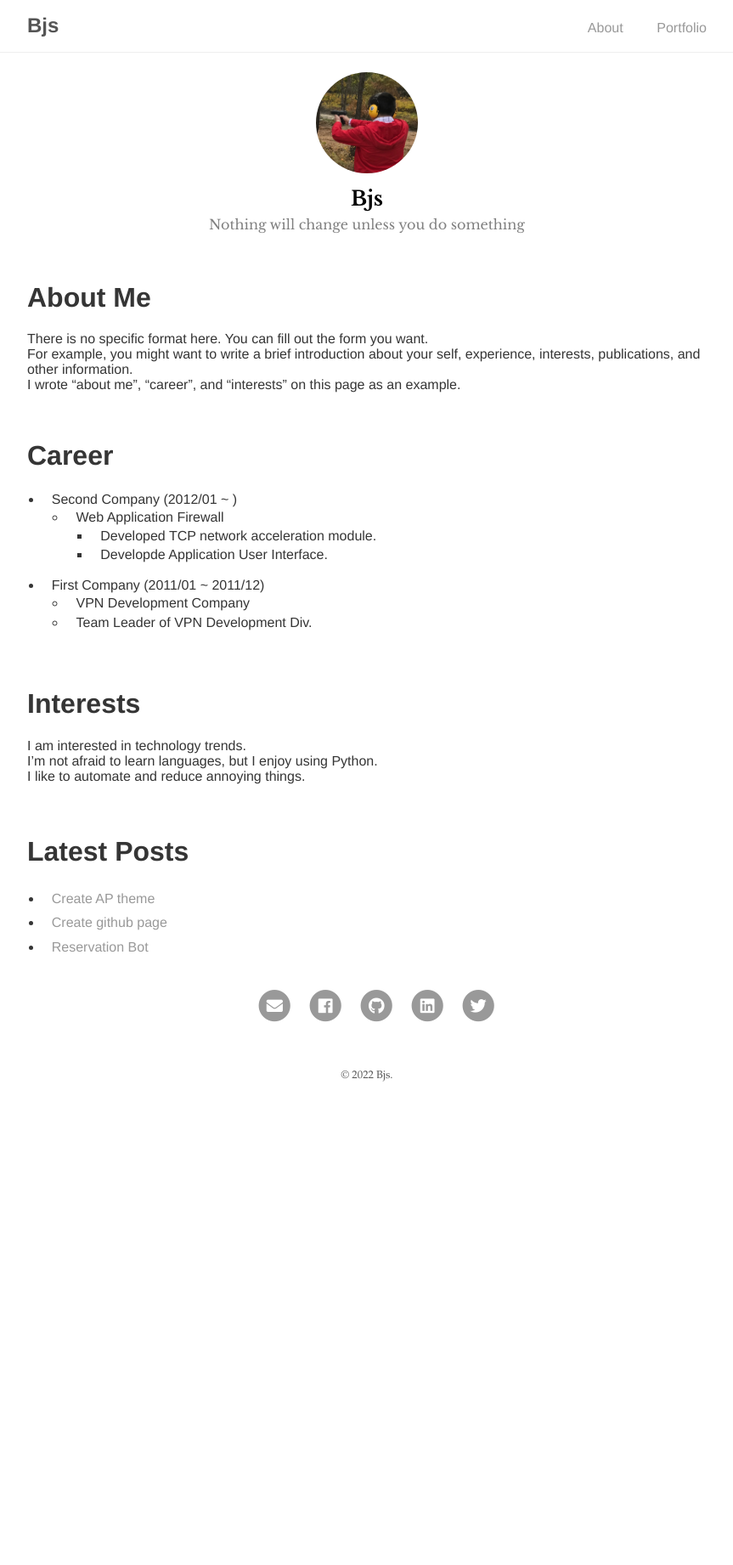
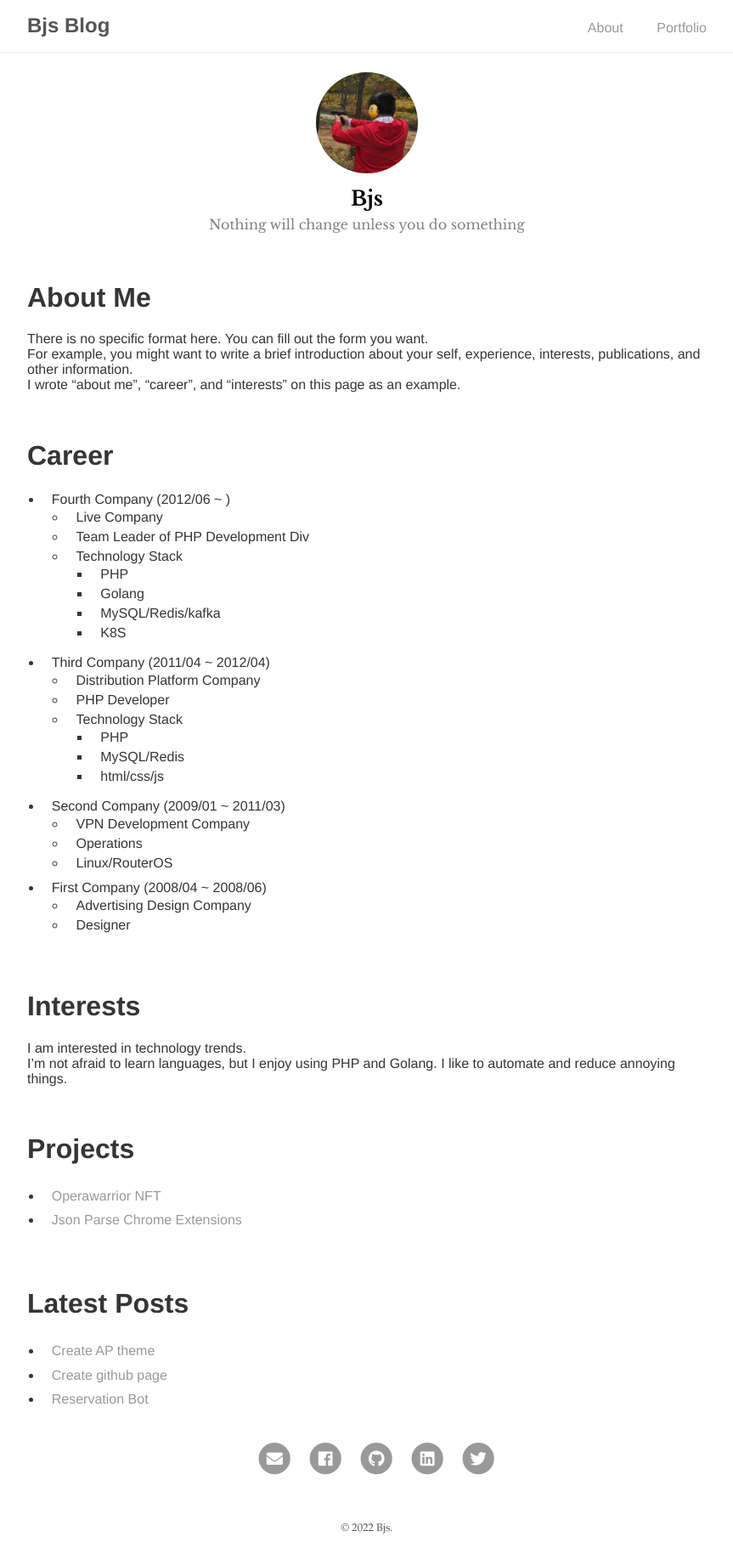
Before and after one commit to banjuanshu/banjuanshu.github.io, a Jekyll site: the page built from docs/index.md, in a window 1280 px wide. Shown: the whole page at 85% size, without its empty margins (208-1071 px from the left). Built offline with Jekyll 4.4.1, drawn with Linux system fonts in a browser that asks for light colours; before the commit the page ends 1309 px from its top, so only the background shows below that.

Commit message:
fix(base): init

```diff
--- a/docs/_config.yml
+++ b/docs/_config.yml
@@ -1,5 +1,5 @@
 # Site settings
-title: Bjs
+title: Bjs Blog
 baseurl: "/"
 url: "https://banjuanshu.github.io"
 google_analytics: "G-QE6N2DJECK" # Tracking ID, e.g. "UA-000000-01"
--- a/docs/_includes/icons.html
+++ b/docs/_includes/icons.html
@@ -1,6 +1,6 @@
 {% if site.social.email %}
 <li>
-  <a href="mailto:{{ site.author.email }}" title="email">
+  <a href="mailto:{{ site.author.email }}" title="email" target="_blank" rel="nofollow">
     <span class="fa-stack fa-lg">
       <i class="fa fa-circle fa-stack-2x"></i>
       <i class="fa fa-envelope fa-stack-1x fa-inverse"></i>
@@ -11,7 +11,7 @@
 
 {% if site.social.behance %}
 <li>
-  <a href="https://www.behance.net/{{ site.social.behance }}" title="{{ site.social.default_txt }} Behance">
+  <a href="https://www.behance.net/{{ site.social.behance }}" title="{{ site.social.default_txt }} Behance" target="_blank" rel="nofollow">
     <span class="fa-stack fa-lg">
       <i class="fa fa-circle fa-stack-2x"></i>
       <i class="fab fa-behance fa-stack-1x fa-inverse"></i>
@@ -22,7 +22,7 @@
 
 {% if site.social.bitbucket %}
 <li>
-  <a href="https://bitbucket.org/{{ site.social.bitbucket }}" title="{{ site.social.default_txt }} Bitbucket">
+  <a href="https://bitbucket.org/{{ site.social.bitbucket }}" title="{{ site.social.default_txt }} Bitbucket" target="_blank" rel="nofollow">
     <span class="fa-stack fa-lg">
       <i class="fa fa-circle fa-stack-2x"></i>
       <i class="fab fa-bitbucket fa-stack-1x fa-inverse"></i>
@@ -33,7 +33,7 @@
 
 {% if site.social.dribbble %}
 <li>
-  <a href="https://dribbble.com/{{ site.social.dribbble }}" title="{{ site.social.default_txt }} Dribbble">
+  <a href="https://dribbble.com/{{ site.social.dribbble }}" title="{{ site.social.default_txt }} Dribbble" target="_blank" rel="nofollow">
     <span class="fa-stack fa-lg">
       <i class="fa fa-circle fa-stack-2x"></i>
       <i class="fab fa-dribbble fa-stack-1x fa-inverse"></i>
@@ -44,7 +44,7 @@
 
 {% if site.social.facebook %}
 <li>
-  <a href="https://www.facebook.com/{{ site.social.facebook }}" title="{{ site.social.default_txt }} Facebook">
+  <a href="https://www.facebook.com/{{ site.social.facebook }}" title="{{ site.social.default_txt }} Facebook" target="_blank" rel="nofollow">
     <span class="fa-stack fa-lg">
       <i class="fa fa-circle fa-stack-2x"></i>
       <i class="fab fa-facebook fa-stack-1x fa-inverse"></i>
@@ -55,7 +55,7 @@
 
 {% if site.social.flickr %}
 <li>
-  <a href="https://www.flickr.com/photos/{{ site.social.flickr }}" title="{{ site.social.default_txt }} Flickr">
+  <a href="https://www.flickr.com/photos/{{ site.social.flickr }}" title="{{ site.social.default_txt }} Flickr" target="_blank" rel="nofollow">
     <span class="fa-stack fa-lg">
       <i class="fa fa-circle fa-stack-2x"></i>
       <i class="fab fa-flickr fa-stack-1x fa-inverse"></i>
@@ -66,7 +66,7 @@
 
 {% if site.social.github %}
 <li>
-  <a href="https://github.com/{{ site.social.github }}" title="{{ site.social.default_txt }} GitHub">
+  <a href="https://github.com/{{ site.social.github }}" title="{{ site.social.default_txt }} GitHub" target="_blank" rel="nofollow">
     <span class="fa-stack fa-lg">
       <i class="fa fa-circle fa-stack-2x"></i>
       <i class="fab fa-github fa-stack-1x fa-inverse"></i>
@@ -77,7 +77,7 @@
 
 {% if site.social.google_plus %}
 <li>
-  <a href="https://plus.google.com/{{ site.social.google_plus }}" title="{{ site.social.default_txt }} Google+">
+  <a href="https://plus.google.com/{{ site.social.google_plus }}" title="{{ site.social.default_txt }} Google+" target="_blank" rel="nofollow">
     <span class="fa-stack fa-lg">
       <i class="fa fa-circle fa-stack-2x"></i>
       <i class="fab fa-google-plus fa-stack-1x fa-inverse"></i>
@@ -88,7 +88,7 @@
 
 {% if site.social.instagram %}
 <li>
-  <a href="http://instagram.com/{{ site.social.instagram }}" title="{{ site.social.default_txt }} Instagram">
+  <a href="http://instagram.com/{{ site.social.instagram }}" title="{{ site.social.default_txt }} Instagram" target="_blank" rel="nofollow">
     <span class="fa-stack fa-lg">
       <i class="fa fa-circle fa-stack-2x"></i>
       <i class="fab fa-instagram fa-stack-1x fa-inverse"></i>
@@ -99,7 +99,7 @@
 
 {% if site.social.keybase %}
 <li>
-  <a href="https://keybase.io/{{ site.social.keybase }}" title="{{ site.social.default_txt }} Keybase">
+  <a href="https://keybase.io/{{ site.social.keybase }}" title="{{ site.social.default_txt }} Keybase" target="_blank" rel="nofollow">
     <span class="fa-stack fa-lg">
       <i class="fa fa-circle fa-stack-2x"></i>
       <i class="fa fa-key fa-stack-1x fa-inverse"></i>
@@ -110,7 +110,7 @@
 
 {% if site.social.linkedin %}
 <li>
-  <a href="{{ site.social.linkedin }}" title="{{ site.social.default_txt }} LinkedIn">
+  <a href="{{ site.social.linkedin }}" title="{{ site.social.default_txt }} LinkedIn" target="_blank" rel="nofollow">
     <span class="fa-stack fa-lg">
       <i class="fa fa-circle fa-stack-2x"></i>
       <i class="fab fa-linkedin fa-stack-1x fa-inverse"></i>
@@ -121,7 +121,7 @@
 
 {% if site.social.pinterest %}
 <li>
-  <a href="http://www.pinterest.com/{{ site.social.pinterest }}" title="{{ site.social.default_txt }} Pinterest">
+  <a href="http://www.pinterest.com/{{ site.social.pinterest }}" title="{{ site.social.default_txt }} Pinterest" target="_blank" rel="nofollow">
     <span class="fa-stack fa-lg">
       <i class="fa fa-circle fa-stack-2x"></i>
       <i class="fab fa-pinterest fa-stack-1x fa-inverse"></i>
@@ -132,7 +132,7 @@
 
 {% if site.social.reddit %}
 <li>
-  <a href="https://www.reddit.com/user/{{ site.social.reddit }}" title="{{ site.social.default_txt }} Reddit">
+  <a href="https://www.reddit.com/user/{{ site.social.reddit }}" title="{{ site.social.default_txt }} Reddit" target="_blank" rel="nofollow">
     <span class="fa-stack fa-lg">
       <i class="fa fa-circle fa-stack-2x"></i>
       <i class="fab fa-reddit fa-stack-1x fa-inverse"></i>
@@ -143,7 +143,7 @@
 
 {% if site.social.soundcloud %}
 <li>
-  <a href="https://soundcloud.com/{{ site.social.soundcloud }}" title="{{ site.social.default_txt }} SoundCloud">
+  <a href="https://soundcloud.com/{{ site.social.soundcloud }}" title="{{ site.social.default_txt }} SoundCloud" target="_blank" rel="nofollow">
     <span class="fa-stack fa-lg">
       <i class="fa fa-circle fa-stack-2x"></i>
       <i class="fab fa-soundcloud fa-stack-1x fa-inverse"></i>
@@ -154,7 +154,7 @@
 
 {% if site.social.stack_exchange %}
 <li>
-  <a href="{{ site.social.stack_exchange }}" title="{{ site.social.default_txt }} Stack Exchange">
+  <a href="{{ site.social.stack_exchange }}" title="{{ site.social.default_txt }} Stack Exchange" target="_blank" rel="nofollow">
     <span class="fa-stack fa-lg">
       <i class="fa fa-circle fa-stack-2x"></i>
       <i class="fab fa-stack-exchange fa-stack-1x fa-inverse"></i>
@@ -165,7 +165,7 @@
 
 {% if site.social.steam %}
 <li>
-  <a href="http://steamcommunity.com/id/{{ site.social.steam }}" title="{{ site.social.default_txt }} Steam">
+  <a href="http://steamcommunity.com/id/{{ site.social.steam }}" title="{{ site.social.default_txt }} Steam" target="_blank" rel="nofollow">
     <span class="fa-stack fa-lg">
       <i class="fa fa-circle fa-stack-2x"></i>
       <i class="fab fa-steam fa-stack-1x fa-inverse"></i>
@@ -176,7 +176,7 @@
 
 {% if site.social.tumblr %}
 <li>
-  <a href="http://{{ site.social.tumblr }}.tumblr.com/" title="{{ site.social.default_txt }} Tumblr">
+  <a href="http://{{ site.social.tumblr }}.tumblr.com/" title="{{ site.social.default_txt }} Tumblr" target="_blank" rel="nofollow">
     <span class="fa-stack fa-lg">
       <i class="fa fa-circle fa-stack-2x"></i>
       <i class="fab fa-tumblr fa-stack-1x fa-inverse"></i>
@@ -187,7 +187,7 @@
 
 {% if site.social.gitlab %}
 <li>
-  <a href="https://gitlab.com/{{ site.social.gitlab }}" title="{{ site.social.default_txt }} Gitlab">
+  <a href="https://gitlab.com/{{ site.social.gitlab }}" title="{{ site.social.default_txt }} Gitlab" target="_blank" rel="nofollow">
     <span class="fa-stack fa-lg">
       <i class="fa fa-circle fa-stack-2x"></i>
       <i class="fab fa-gitlab fa-stack-1x fa-inverse"></i>
@@ -198,7 +198,7 @@
 
 {% if site.social.twitter %}
 <li>
-  <a href="https://twitter.com/{{ site.social.twitter }}" title="{{ site.social.default_txt }} Twitter" class="type">
+  <a href="https://twitter.com/{{ site.social.twitter }}" title="{{ site.social.default_txt }} Twitter" class="type" target="_blank" rel="nofollow">
     <span class="fa-stack fa-lg">
       <i class="fa fa-circle fa-stack-2x"></i>
       <i class="fab fa-twitter fa-stack-1x fa-inverse"></i>
@@ -209,7 +209,7 @@
 
 {% if site.social.vimeo %}
 <li>
-  <a href="https://vimeo.com/{{ site.social.vimeo }}" title="{{ site.social.default_txt }} Vimeo" class="type">
+  <a href="https://vimeo.com/{{ site.social.vimeo }}" title="{{ site.social.default_txt }} Vimeo" class="type" target="_blank" rel="nofollow">
     <span class="fa-stack fa-lg">
       <i class="fa fa-circle fa-stack-2x"></i>
       <i class="fab fa-vimeo fa-stack-1x fa-inverse"></i>
@@ -220,7 +220,7 @@
 
 {% if site.social.wordpress %}
 <li>
-  <a href="https://{{ site.social.wordpress }}.wordpress.com/" title="{{ site.social.default_txt }} WordPress">
+  <a href="https://{{ site.social.wordpress }}.wordpress.com/" title="{{ site.social.default_txt }} WordPress" target="_blank" rel="nofollow">
     <span class="fa-stack fa-lg">
       <i class="fa fa-circle fa-stack-2x"></i>
       <i class="fab fa-wordpress fa-stack-1x fa-inverse"></i>
@@ -231,7 +231,7 @@
 
 {% if site.social.youtube %}
 <li>
-  <a href="https://www.youtube.com/user/{{ site.social.youtube }}" title="{{ site.social.default_txt }} YouTube">
+  <a href="https://www.youtube.com/user/{{ site.social.youtube }}" title="{{ site.social.default_txt }} YouTube" target="_blank" rel="nofollow">
     <span class="fa-stack fa-lg">
       <i class="fa fa-circle fa-stack-2x"></i>
       <i class="fab fa-youtube fa-stack-1x fa-inverse"></i>
--- a/docs/index.md
+++ b/docs/index.md
@@ -12,17 +12,41 @@ I wrote "about me", "career", and "interests" on this page as an example.
 <br/>
 
 # Career
-* Second Company (2012/01 ~ )
-  * Web Application Firewall
-    * Developed TCP network acceleration module.
-    * Developde Application User Interface.
-* First Company (2011/01 ~ 2011/12)
+* Fourth Company (2012/06 ~ )
+  * Live Company
+  * Team Leader of PHP Development Div
+  * Technology Stack
+    * PHP
+    * Golang
+    * MySQL/Redis/kafka
+    * K8S
+
+* Third Company (2011/04 ~ 2012/04)
+  * Distribution Platform Company
+  * PHP Developer
+  * Technology Stack
+    * PHP
+    * MySQL/Redis
+    * html/css/js
+
+* Second Company (2009/01 ~ 2011/03)
   * VPN Development Company
-  * Team Leader of VPN Development Div.
+  * Operations
+  * Linux/RouterOS
+
+* First Company (2008/04 ~ 2008/06)
+  * Advertising Design Company
+  * Designer
 
 <br/>
 
 # Interests
 I am interested in technology trends.
-I'm not afraid to learn languages, but I enjoy using Python.
+I'm not afraid to learn languages, but I enjoy using PHP and Golang.
 I like to automate and reduce annoying things.
+
+<br/>
+
+# Projects
+* [Operawarrior NFT](http://www.operawarrior.com/){:target="\_blank"}
+* [Json Parse Chrome Extensions](http://www.operawarrior.com/){:target="\_blank"}
```
